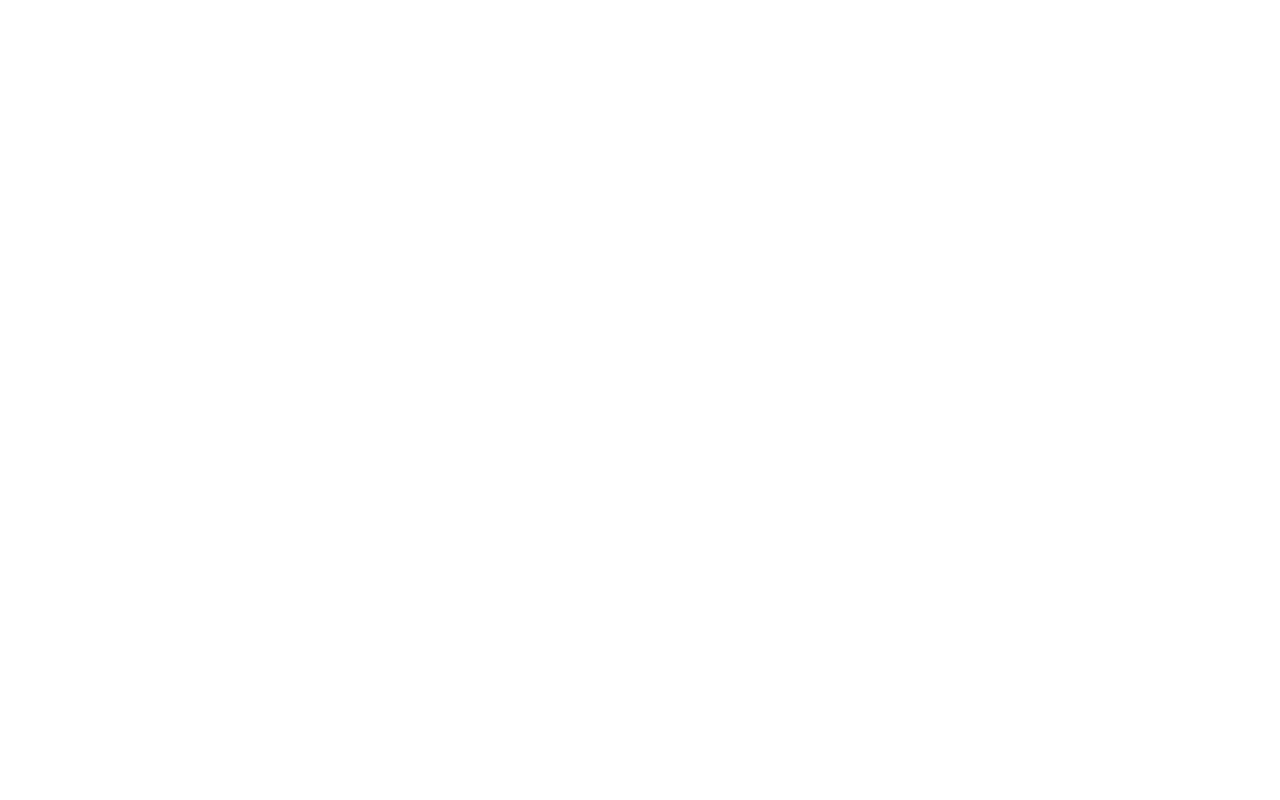
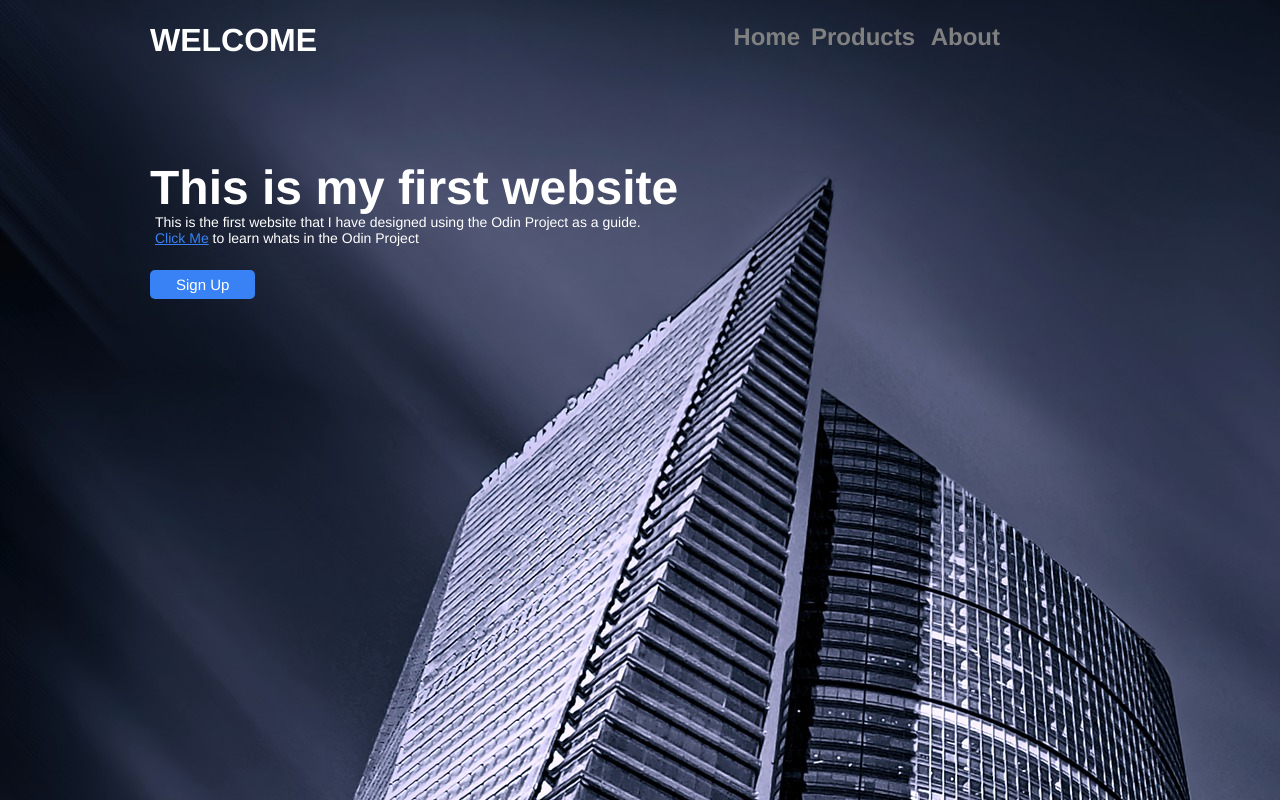
Before and after one commit to nabeel0170/landing_page, a plain HTML site: page view/index.html in a window 1280 px wide. Drawn offline with Linux system fonts and the light colour scheme.

Commit message:
Designed the basic parts of the page

```diff
--- a/view/index.html
+++ b/view/index.html
@@ -1,7 +1,22 @@
 <!DOCTYPE html>
 <html>
     <head>
-        <link rel="stylesheet" src="../view/stylesheet.css">
+        <link rel="stylesheet" type="text/css" href="../view/stylesheet.css">
+        <title>My Landing Page</title>
     </head>
-    <body></body>
+    <body>
+        <body background="../images/mexico-gfa3afd079_1920.jpg">
+            <div id="welcome"><h1>WELCOME</h1></div>
+            <div id="home"><h2>Home</h2></div>
+            <div id="products"><h2>Products</h2></div>
+            <div id="about"><h2>About</h2></div>
+            <div id="heading"><h2>This is my first website</h2></div>
+            <div id="headdes"><p>This is the first website that I have designed using
+                the Odin Project as a guide. <br><a id="link" href="https://www.theodinproject.com/">Click Me</a> to learn whats in the Odin Project
+            </p></div>
+            <button id="signup">Sign Up</button>
+
+        </body>
+    </body>
+
 </html>
--- a/view/stylesheet.css
+++ b/view/stylesheet.css
@@ -0,0 +1,66 @@
+#welcome{
+    font-family:'Franklin Gothic Medium', 'Arial Narrow', Arial, sans-serif;
+    font-size: medium;
+    color:white;
+    position:absolute;
+    left: 150px;
+    top: 1px;
+    flex: auto;
+ }
+ #home{
+    font-family:'Franklin Gothic Medium', 'Arial Narrow', Arial, sans-serif;
+    color:gray;
+    position:absolute;
+    right: 480px;
+    top: 3px;
+    flex: 1 1 0;
+ }
+ #products{
+    font-family:'Franklin Gothic Medium', 'Arial Narrow', Arial, sans-serif;
+    color:gray;
+    position:absolute;
+    right: 365px;
+    top: 3px;
+    flex: 1 1 0;
+ }
+ #about{
+    font-family:'Franklin Gothic Medium', 'Arial Narrow', Arial, sans-serif;
+    color:gray;
+    position:absolute;
+    right: 280px;
+    top: 3px;
+    flex: 1 1 0;
+ }
+ #heading{
+    font-family:'Franklin Gothic Medium', 'Arial Narrow', Arial, sans-serif;
+    font-size: 32px;
+    color: white;
+    position: absolute;
+    top: 120px;
+    left:150px ;
+ }
+ #headdes{
+    font-family:'Franklin Gothic Medium', 'Arial Narrow', Arial, sans-serif;
+    font-size: 14px;
+    color: white;
+    position: absolute;
+    top: 200px;
+    left:155px;
+ }
+ #signup{
+    font-family: 'Franklin Gothic Medium', 'Arial Narrow', Arial, sans-serif;
+    color:white ;
+    font-size: 15px;
+    background-color:#3882F6 ;
+    display: inline-block;
+    position: absolute;
+    top:270px;
+    left: 150px;
+    border-radius: 5px;
+    border-color: transparent;
+    border-width:5px;
+    border-inline-width:20px ;
+    }
+ #link{
+    color: #3882F6;
+ }
```
